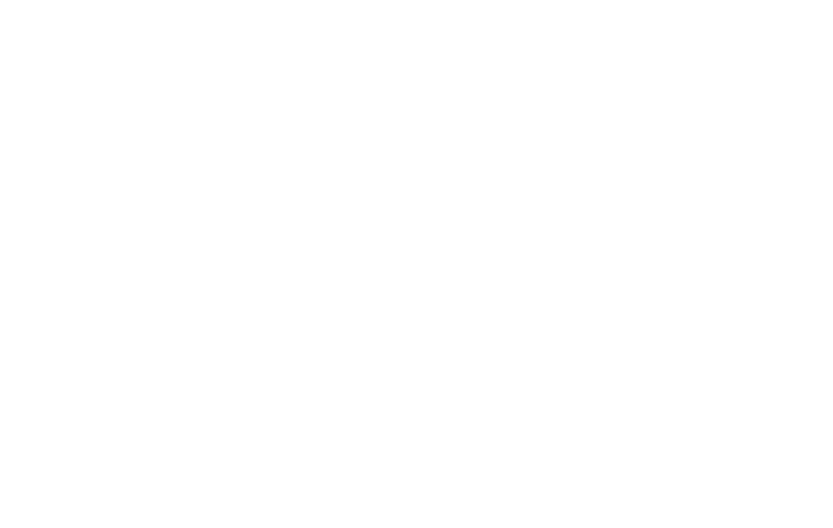
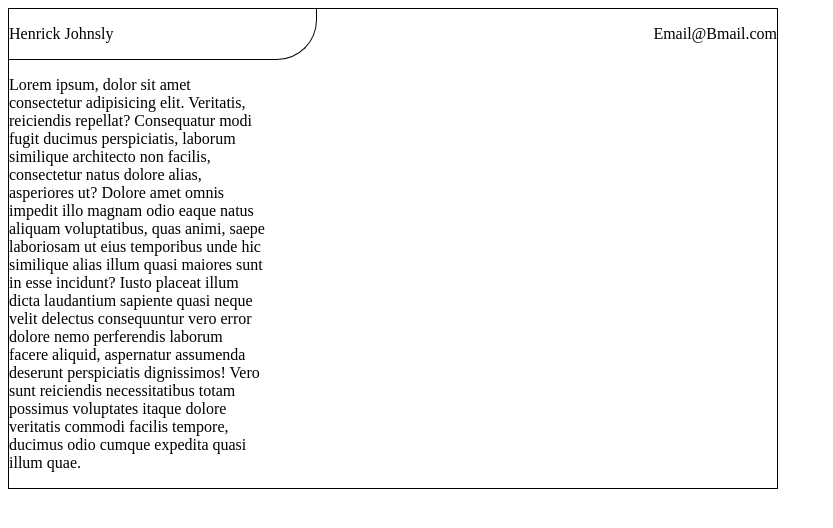
Before and after one commit to MajidMukhtar/Scrum-Demo, a plain HTML site: page index.html in a window 1280 px wide. Shown: the whole page, without its empty margins (0-833 px from the left). Drawn offline with Linux system fonts and the light colour scheme.

Commit message:
Merge test
Testing out how merging works again to deal with merge conflicts.

```diff
--- a/index.html
+++ b/index.html
@@ -10,6 +10,65 @@
 
 <body>
 
+    <style>
+        .profileOne {
+            display: flex;
+            flex-direction: column;
+            border: 1px solid;
+            width: 60vw;
+        }
+
+        .top {
+            display: flex;
+            justify-content: space-between;
+        }
+
+        .name {
+            border-bottom: 1px solid;
+            border-right: 1px solid;
+            border-bottom-right-radius: 5vh 5vh;
+            width: 40%;
+        }
+
+        .bottom {
+            display: flex;
+            justify-content: space-between;
+        }
+
+        .bio {
+            width: 50%;
+        }
+
+        .pic {
+            background-color: black;
+            border-radius: 5vh;
+            width: 100%;
+            height: 100%;
+        }
+    </style>
+
+    <div class="profileOne">
+        <div class="top">
+            <div class="name">
+                <p>Henrick Johnsly</p>
+            </div>
+            <p>Email@Bmail.com</p>
+        </div>
+        <div class="bottom">
+            <div class="bio">
+                <p>Lorem ipsum, dolor sit amet consectetur adipisicing elit. Veritatis, reiciendis repellat? Consequatur
+                    modi fugit ducimus perspiciatis, laborum similique architecto non facilis, consectetur natus dolore
+                    alias, asperiores ut? Dolore amet omnis impedit illo magnam odio eaque natus aliquam voluptatibus,
+                    quas animi, saepe laboriosam ut eius temporibus unde hic similique alias illum quasi maiores sunt in
+                    esse incidunt? Iusto placeat illum dicta laudantium sapiente quasi neque velit delectus consequuntur
+                    vero error dolore nemo perferendis laborum facere aliquid, aspernatur assumenda deserunt
+                    perspiciatis dignissimos! Vero sunt reiciendis necessitatibus totam possimus voluptates itaque
+                    dolore veritatis commodi facilis tempore, ducimus odio cumque expedita quasi illum quae.</p>
+            </div>
+            <div class="pic"></div>
+        </div>
+    </div>
+
 </body>
 
 </html>
```
